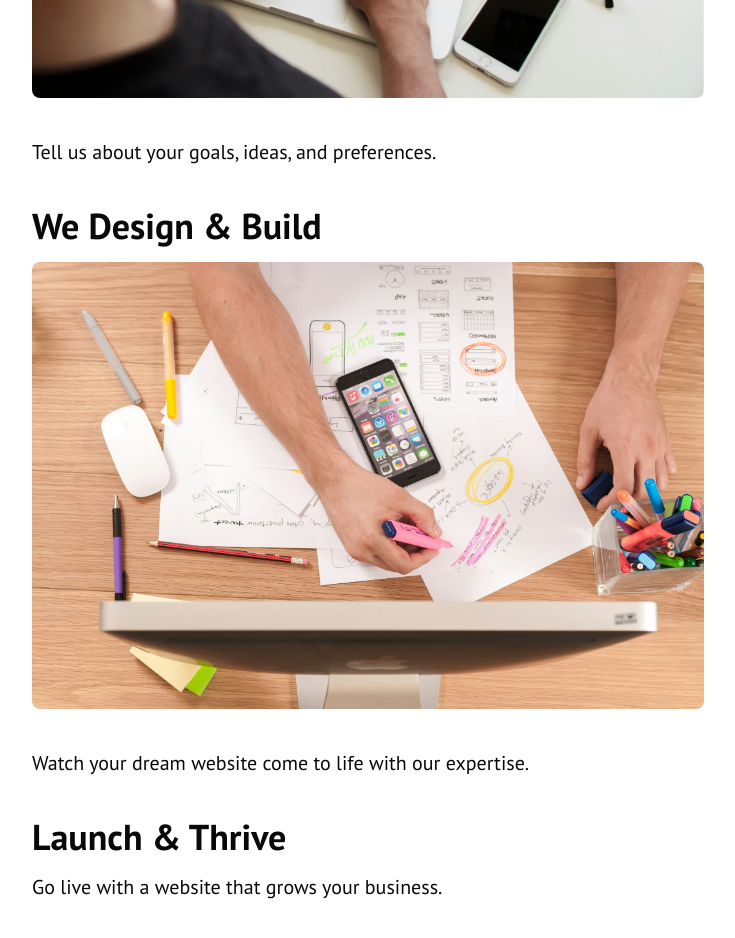
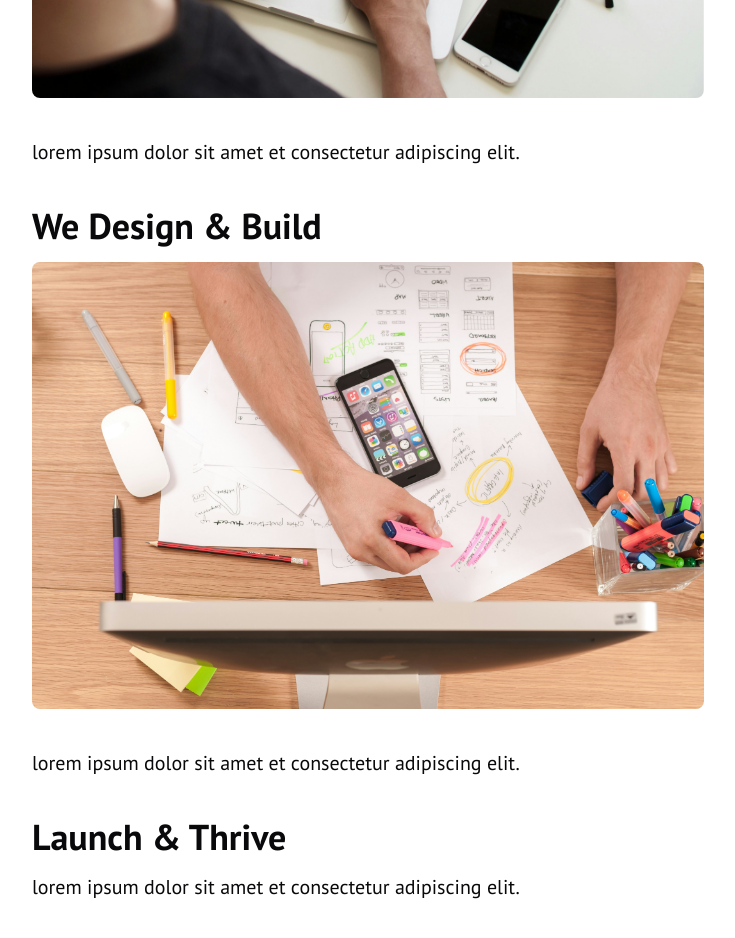
Before and after one commit to techtoniclabsid/landing-page, a Next.js app: page / in a window 1280 px wide. Shown: the part 2400-3338 px from the top of the page, without its empty margins (272-1007 px from the left). Built offline with nearby package versions, Linux system fonts and the light colour scheme.

Commit message:
feat: add text placeholder

```diff
--- a/src/components/landing-page/features.jsx
+++ b/src/components/landing-page/features.jsx
@@ -9,7 +9,7 @@ const Features = () => {
       title: "Share Your Vision",
       description: (
         <>
-          <p>Tell us about your goals, ideas, and preferences.</p>
+          <p>lorem ipsum dolor sit amet et consectetur adipiscing elit.</p>
         </>
       ),
       image: "/vision.jpg",
@@ -18,7 +18,7 @@ const Features = () => {
       title: "We Design & Build",
       description: (
         <>
-          <p>Watch your dream website come to life with our expertise.</p>
+          <p>lorem ipsum dolor sit amet et consectetur adipiscing elit.</p>
         </>
       ),
 
@@ -28,7 +28,7 @@ const Features = () => {
       title: "Launch & Thrive",
       description: (
         <>
-          <p>Go live with a website that grows your business.</p>
+          <p>lorem ipsum dolor sit amet et consectetur adipiscing elit.</p>
         </>
       ),
 
```
